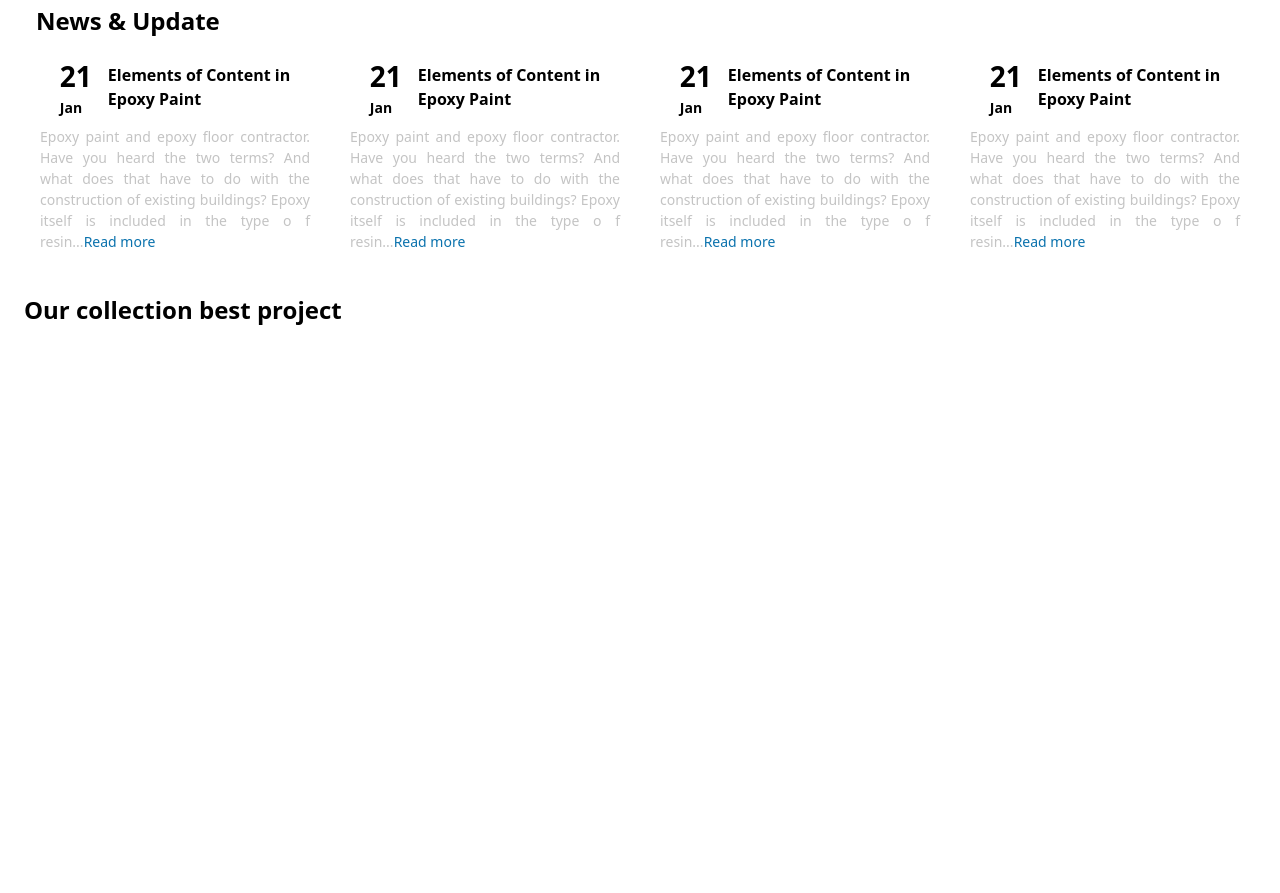
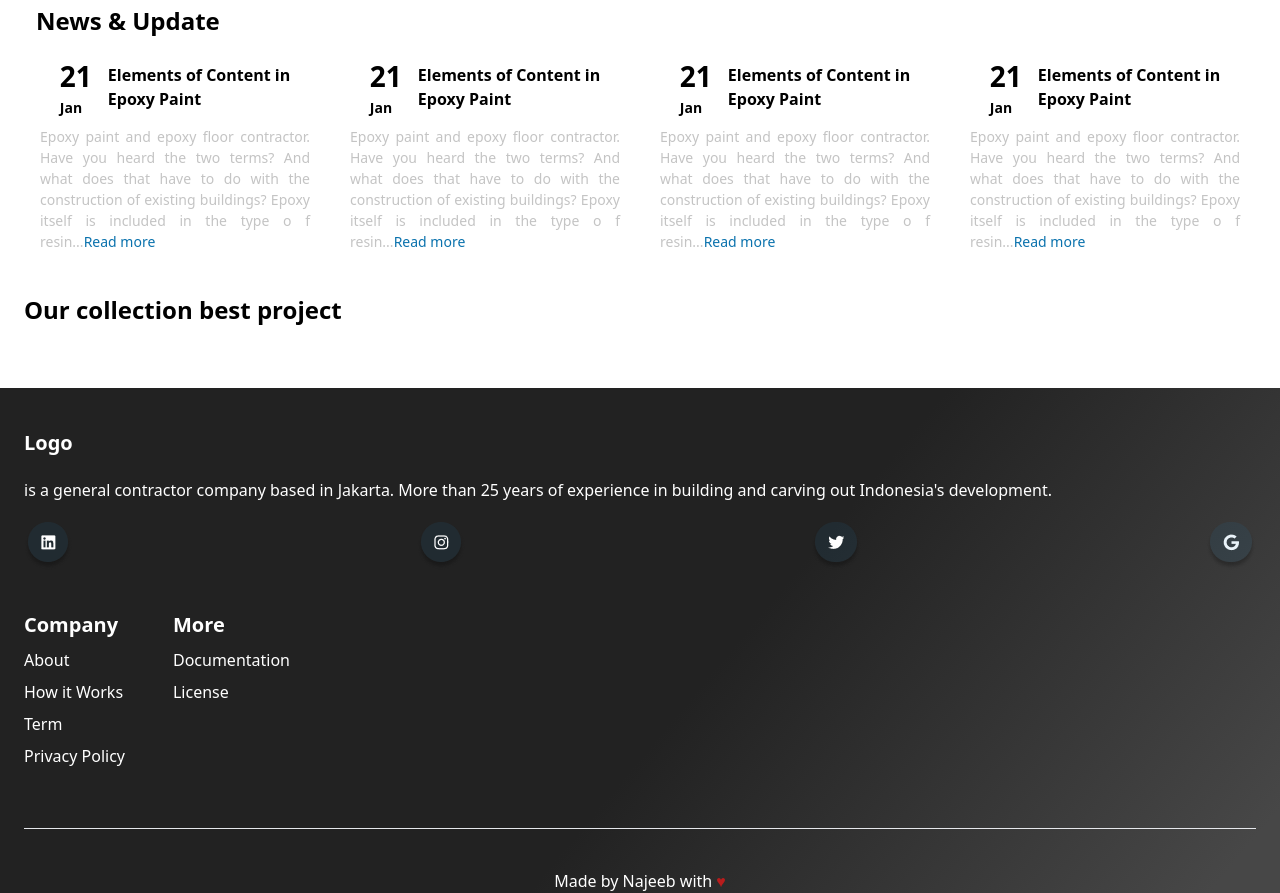
Before and after one commit to Najeeb-rehman-dev/project-1-tailwindcss, a website: page src/index.html in a window 1280 px wide. Shown: the part 2784-3677 px from the top of the page. Before the commit the page ends 3172 px from the top, so only its background shows below. Drawn offline with Linux system fonts and the light colour scheme.

Commit message:
Footer section added to the website

```diff
--- a/src/index.html
+++ b/src/index.html
@@ -422,5 +422,43 @@
         </div>
       </section>
     </main>
+    <footer>
+      <div class="black-grad flex flex-col gap-10 px-6 pt-10 text-white">
+        <div class="flex flex-col gap-5">
+          <div class="text-lg font-bold text-white">Logo</div>
+
+          <div>
+            is a general contractor company based in Jakarta. More than 25 years
+            of experience in building and carving out Indonesia's development.
+          </div>
+
+          <div class="flex justify-between">
+            <a href="#"><img src="./logos/linkedin.png" alt="" /></a>
+            <a href="#"><img src="./logos/instagram.png" alt="" /></a>
+            <a href="#"><img src="./logos/twitter.png" alt="" /></a>
+            <a href="#"><img src="./logos/google.png" alt="" /></a>
+          </div>
+        </div>
+
+        <div class="flex items-start gap-12">
+          <div class="flex flex-col gap-2">
+            <h1 class="text-lg font-bold">Company</h1>
+            <a href="#">About</a>
+            <a href="#">How it Works</a>
+            <a href="#">Term</a>
+            <a href="#">Privacy Policy</a>
+          </div>
+          <div class="flex flex-col gap-2">
+            <h1 class="text-lg font-bold">More</h1>
+            <a href="#">Documentation</a>
+            <a href="#">License</a>
+          </div>
+        </div>
+        <hr class="mt-5 bg-white" />
+        <h1 class="text-center text-md">
+          Made by Najeeb with <span class="text-red-700">&hearts;</span>
+        </h1>
+      </div>
+    </footer>
   </body>
 </html>
```
Also changed, not shown: src/dist/output.css, src/logos/google.png (added), src/logos/instagram.png (added), src/logos/linkedin.png (added), src/logos/twitter.png (added).
